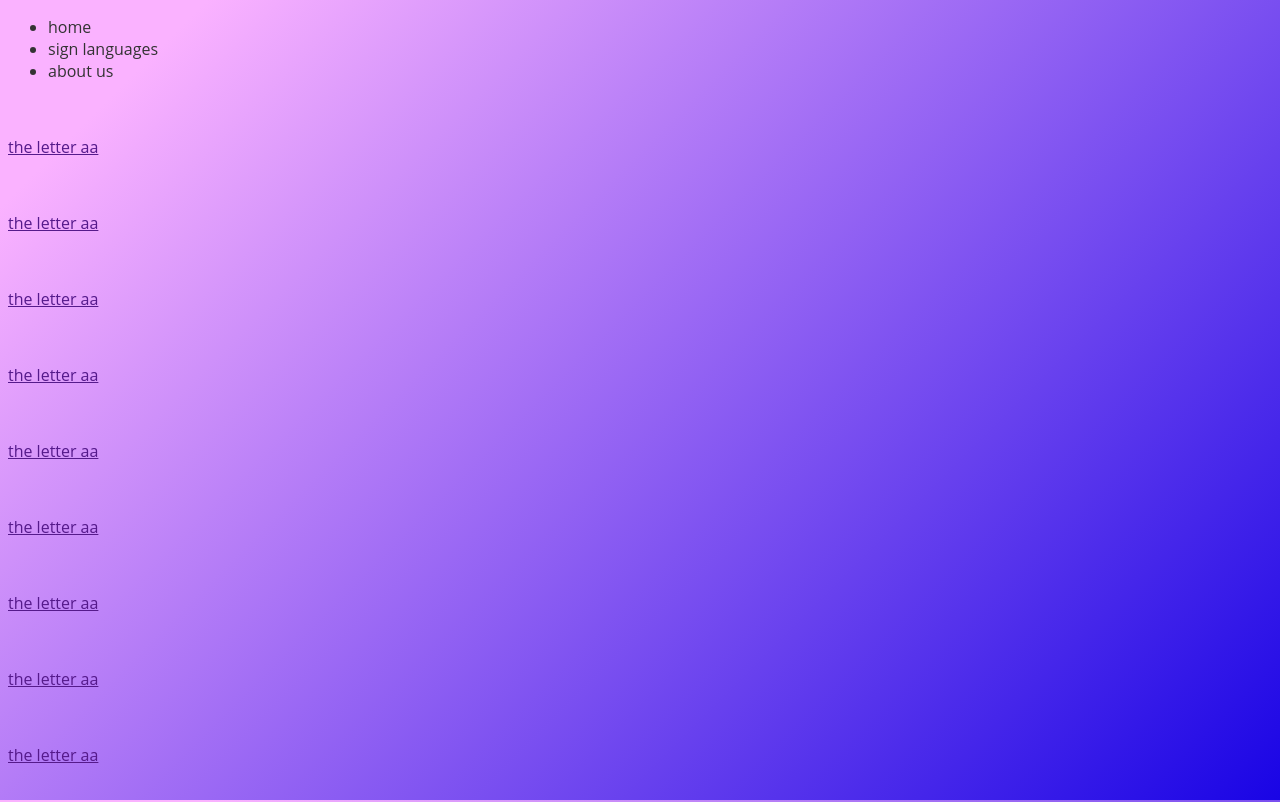
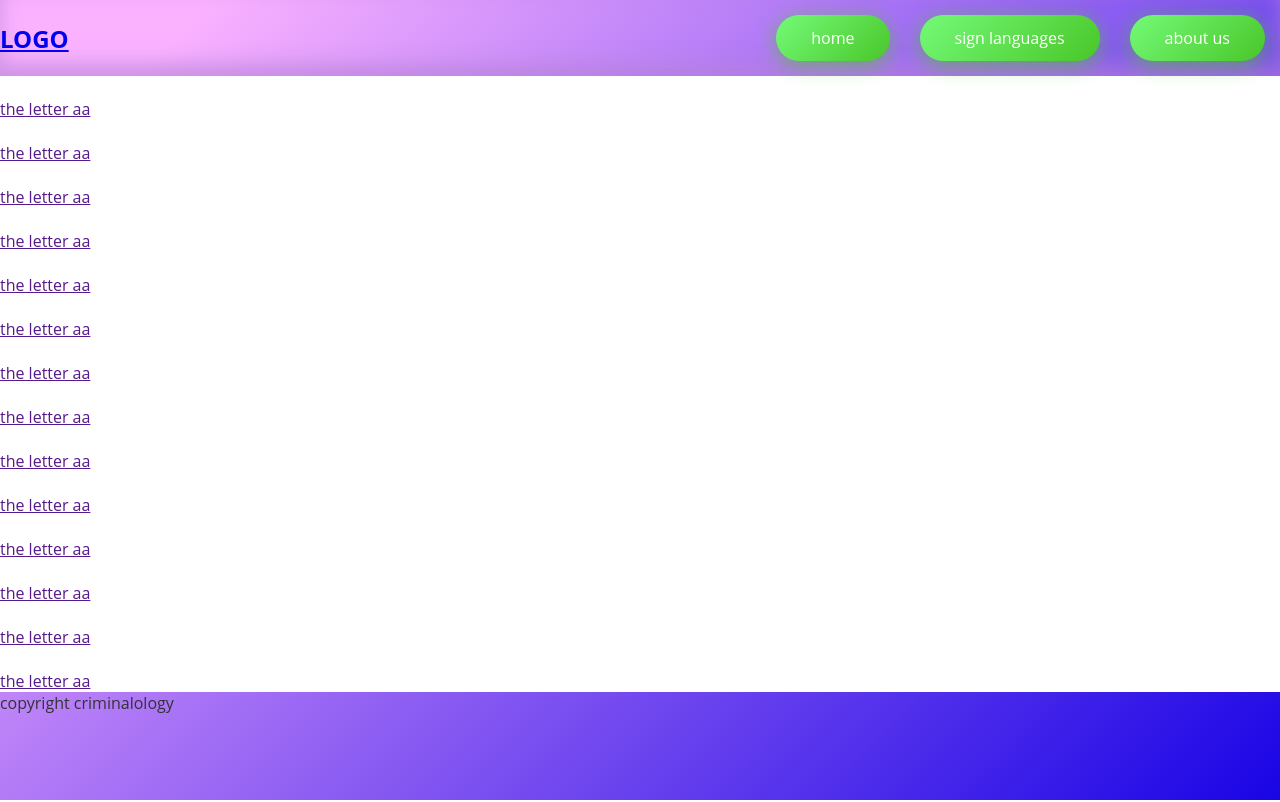
Before and after one commit to zulfaa/Miniproject, a plain HTML site: page signs.html in a window 1280 px wide. Shown: the top 802 px of the page. Drawn offline with Linux system fonts and the light colour scheme.

Commit message:
changes made

```diff
--- a/signs.html
+++ b/signs.html
@@ -4,18 +4,23 @@
     <meta charset="UTF-8">
     <meta http-equiv="X-UA-Compatible" content="IE=edge">
     <meta name="viewport" content="width=device-width, initial-scale=1.0">
-    <title>Document</title>
+    <title>LEARN | signs</title>
     <link rel="stylesheet" href="style.css">
+    <link rel="stylesheet" href="style1.css">
 </head>
 <body>
     <header>
-        <ul>
-            <li><a href="/html/alphabet.html"></a>home</li>
-            <li><a href="signs.html"></a>sign languages</li>
-            <li><a href="about.html"></a>about us</li>
-        </ul>
+        <nav class="main">
+            <h1><a href="main.html">LOGO</a></h1>
+             <ul class="head">
+            <li><a href="/html/alphabet.html">home</a></li>
+            <li><a href="signs.html">sign languages</a></li>
+            <li><a href="about.html">about us</a></li>
+            </ul>
+        </nav>
+
     </header>
-    <section>
+    <section class="body">
         <div>
             <a href="">
                 <img src="" alt="" />
--- /dev/null
+++ b/style1.css
@@ -0,0 +1,44 @@
+*{
+  padding: 0;
+  margin: 0;
+}
+header{
+  padding: 0;
+  margin: 0;
+  box-shadow: inset 0px -12px 20px 0px #b581d7a6;
+}
+nav.main{
+  display:flex;
+  align-items: center;
+  justify-content: space-between;
+}
+ul.head {
+    list-style-type: none;
+    margin: 0;
+    padding: 0;
+    display: flex;
+    justify-content: space-around;
+  }
+  ul.head li{
+    display: inline-block;
+    margin: 15px;
+    color: #fff;
+    font-size: 16px;
+    padding: 12px 35px;
+    border-radius: 50px;
+    display: inline-block;
+    border: 0;
+    outline: 0;
+    box-shadow: 0px 4px 20px 0px #49c628a6;
+    background-image: linear-gradient(135deg, #70F570 10%, #49C628 100%);
+  }
+  ul.head li a{
+    text-decoration: none;
+    color: #fff;
+  }
+  ul.head li a:hover{
+    opacity: 0.7;
+  }
+  section.body{
+    background-color: #fff;
+  }
```
Also changed, not shown: about.html (added, +12 -0 lines), alphabet.html (+11 -7 lines), main.html (+6 -4 lines).
